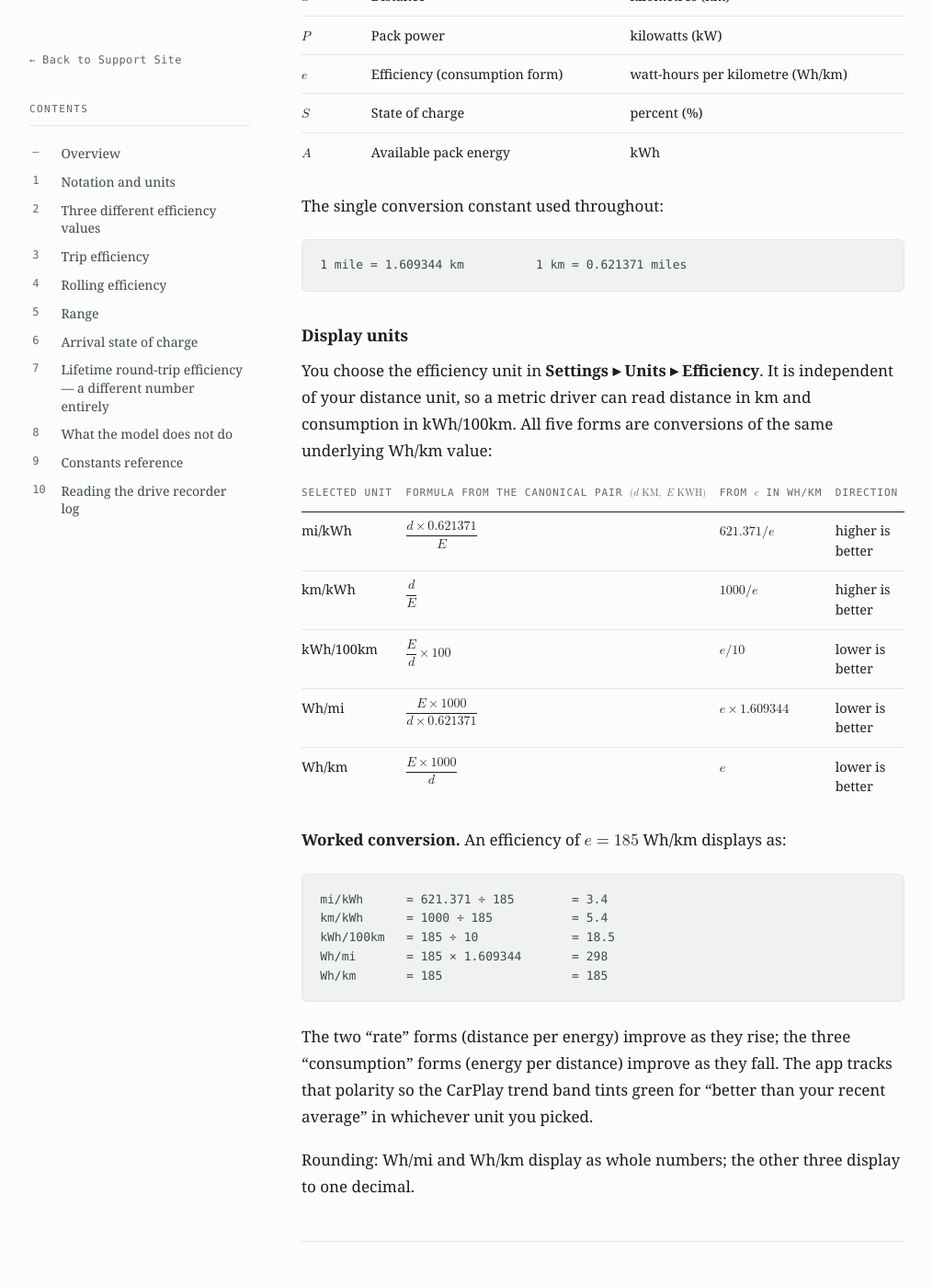
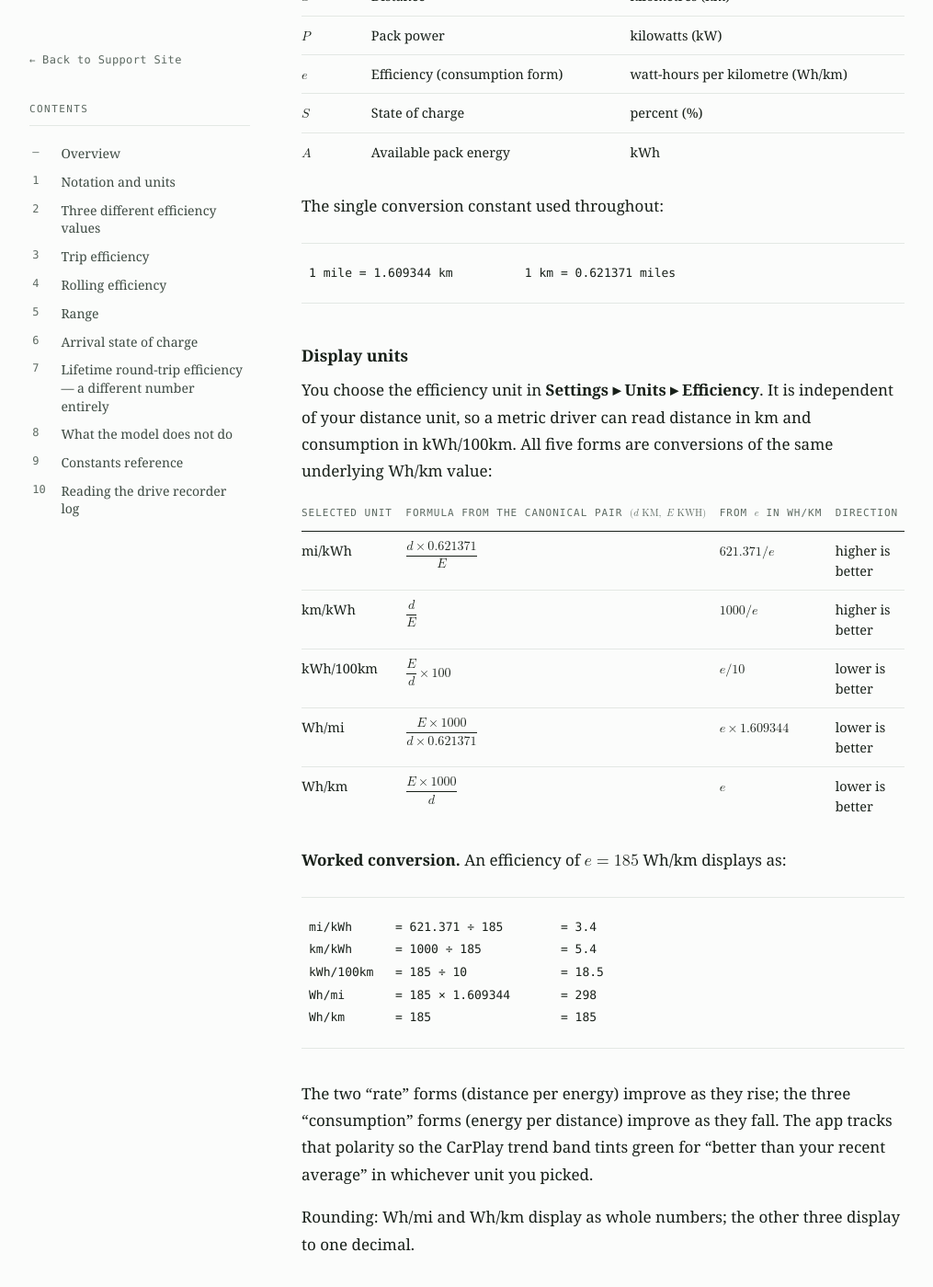
Before and after one commit to gburlingame/ioniq-app, a Jekyll site: the page built from efficiency-and-range.md, in a window 1280 px wide and 1400 px high, scrolled down 1080 px. Shown: the whole window at 92% size, without its empty margins (132-1147 px from the left). Built offline with Jekyll 4.4.1, drawn with Linux system fonts in a browser that asks for light colours.

Commit message:
style(paper): set worked arithmetic as display math, not as code
The worked examples are the numeric instantiation of the equation immediately
above them, but they were styled as source code — grey fill, rounded border,
muted ink — which makes the wrong claim about what they are. They now get the
same treatment as .eq: a hairline-ruled band, no fill, no chrome, full-strength
ink, and open leading.

Monospace stays. Every one of these blocks aligns its result column with literal
spaces, so a proportional face would collapse the alignment that carries the
meaning; what makes them read as typeset rather than dumped is the leading, the
band, and ink that matches the body text.

The console samples deliberately keep the filled dark box. That contrast now
carries meaning: a ruled band is the author's arithmetic, a terminal box is the
app's own output quoted verbatim.

Verified in a local Jekyll build, light and dark.

Co-Authored-By: Claude Opus 5 <noreply@anthropic.com>

```diff
--- a/_layouts/paper.html
+++ b/_layouts/paper.html
@@ -210,8 +210,42 @@
   div.highlighter-rouge pre code {
     background: none; padding: 0; font-size: inherit; color: inherit;
   }
+
+  /* Worked arithmetic is a DISPLAY element, sibling to the equations above it —
+     the numeric instantiation of the formula it follows — so it gets the same
+     hairline-ruled band as `.eq`: no fill, no chrome, full-strength ink. A grey
+     box with a rounded border reads as "here is some source code", which is the
+     wrong claim about a worked example.
+
+     Monospace stays, and that is not laziness: every one of these blocks aligns
+     its result column with literal spaces, so a proportional face would collapse
+     the alignment that carries the meaning. What makes it feel typeset rather
+     than dumped is the rest — open leading, the ruled band, and ink that matches
+     the body text.
+
+     The block is centred as a UNIT (inline-block inside a centred wrapper) while
+     its contents stay left-aligned, which is exactly how the equations sit on the
+     page. `min-width: 100%` keeps a block that overflows from shrink-wrapping to
+     its scroll width, so the rules still span the column. */
+  div.language-plaintext pre {
+    background: none;
+    border: 0;
+    border-top: 1px solid var(--hair);
+    border-bottom: 1px solid var(--hair);
+    border-radius: 0;
+    padding: 1.25rem 0.5rem;
+    color: var(--ink);
+    line-height: 1.9;
+    font-variant-ligatures: none;
+  }
+  div.language-plaintext { margin: 1.6rem 0; text-align: center; }
+  div.language-plaintext div.highlight { display: inline-block; min-width: 100%; }
+  div.language-plaintext pre { text-align: left; }
+
   /* The diagnostic-log samples are literal console output, so they are quoted
-     as a console — dark in both themes, deliberately. */
+     as a console — dark in both themes, deliberately. They keep the filled box:
+     it is the one place on the page where the app's own voice is being shown
+     verbatim, and it should not be mistaken for the author's arithmetic. */
   div.language-console pre {
     background: var(--term-bg);
     border-color: var(--term-bg);
```
